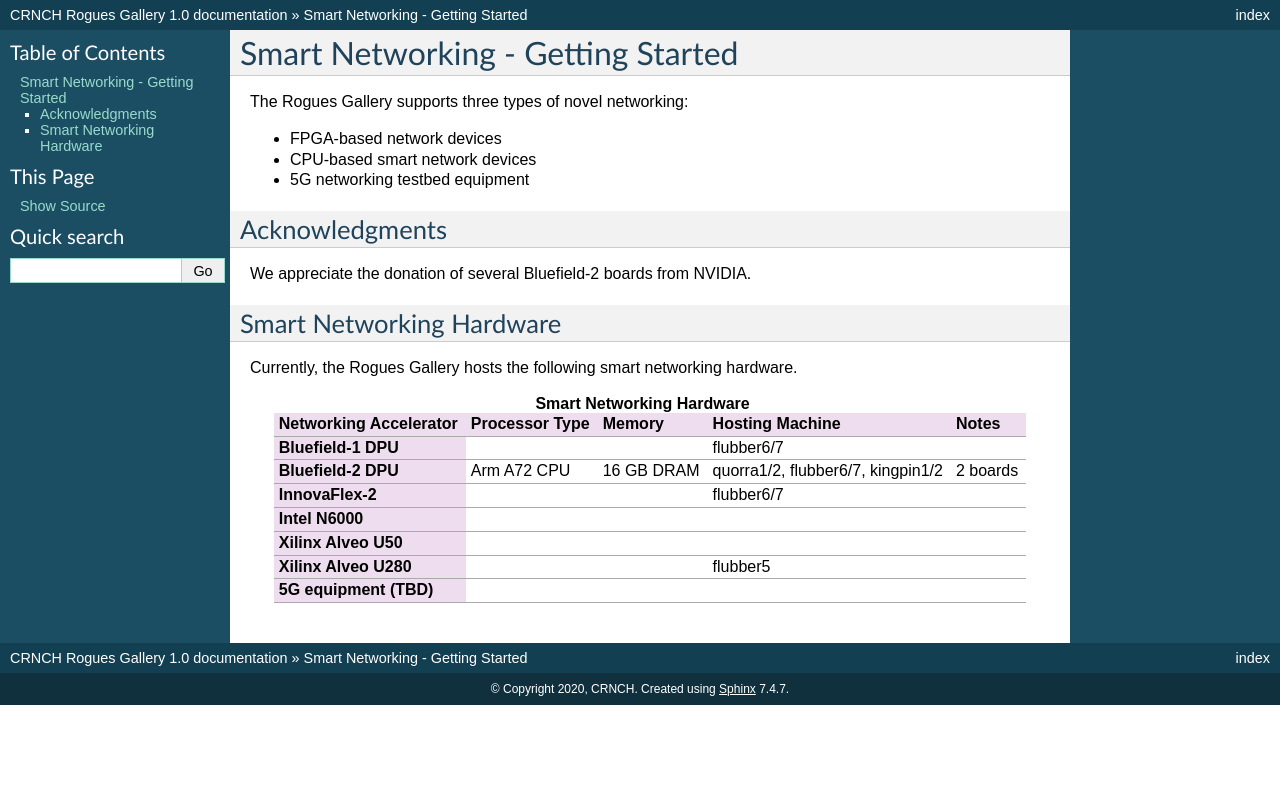
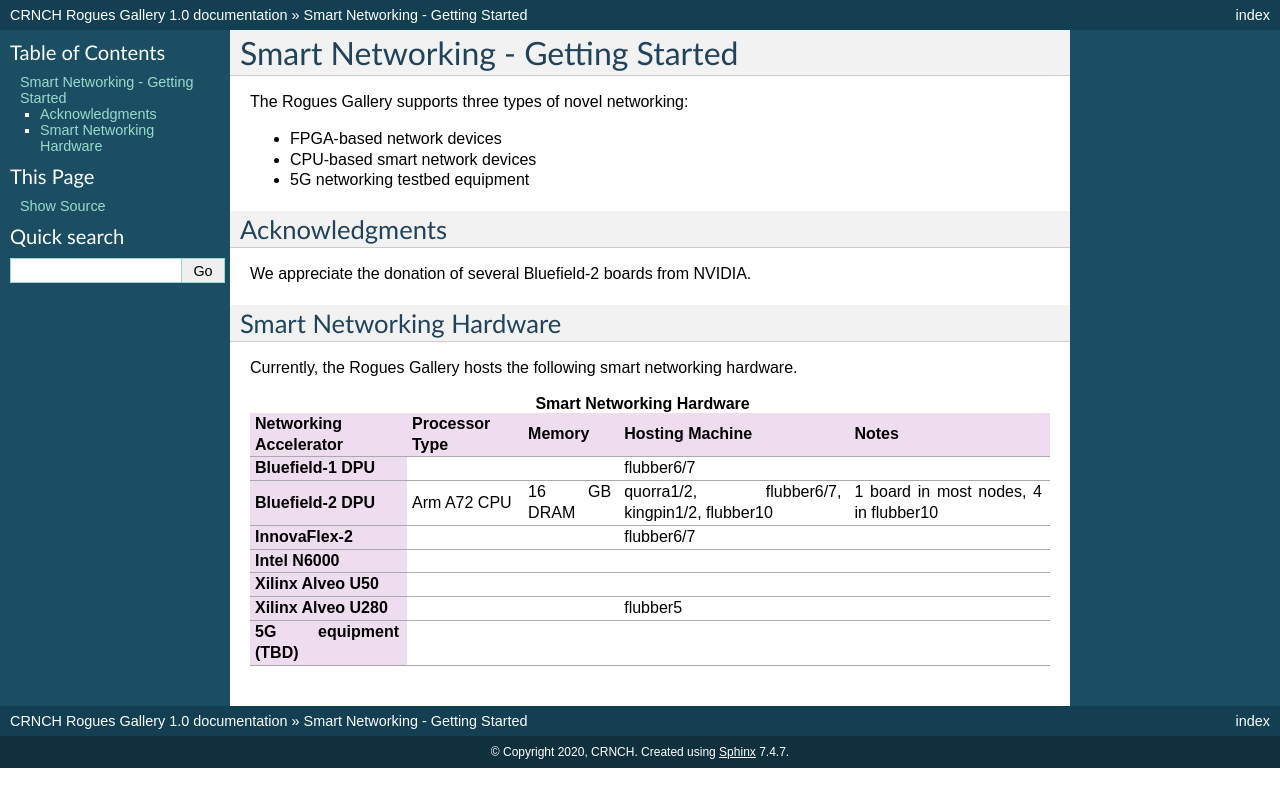
Before and after one commit to gt-crnch-rg/read-the-docs, a Sphinx documentation site: the page built from docs/networking/novel-networking-getting-started.rst, in a window 1280 px wide. Shown: the top 807 px of the page. Built offline with Sphinx 7.4.7, drawn with Linux system fonts in a browser that asks for light colours; pages that are not in the unit, such as notebooks, are missing from menus.

Commit message:
Update novel-networking-getting-started.rst

```diff
--- a/docs/networking/novel-networking-getting-started.rst
+++ b/docs/networking/novel-networking-getting-started.rst
@@ -35,8 +35,8 @@
     * - Bluefield-2 DPU
       - Arm A72 CPU
       - 16 GB DRAM
-      - quorra1/2, flubber6/7, kingpin1/2
-      - 2 boards
+      - quorra1/2, flubber6/7, kingpin1/2, flubber10
+      - 1 board in most nodes, 4 in flubber10
     * - InnovaFlex-2
       -
       -
```
